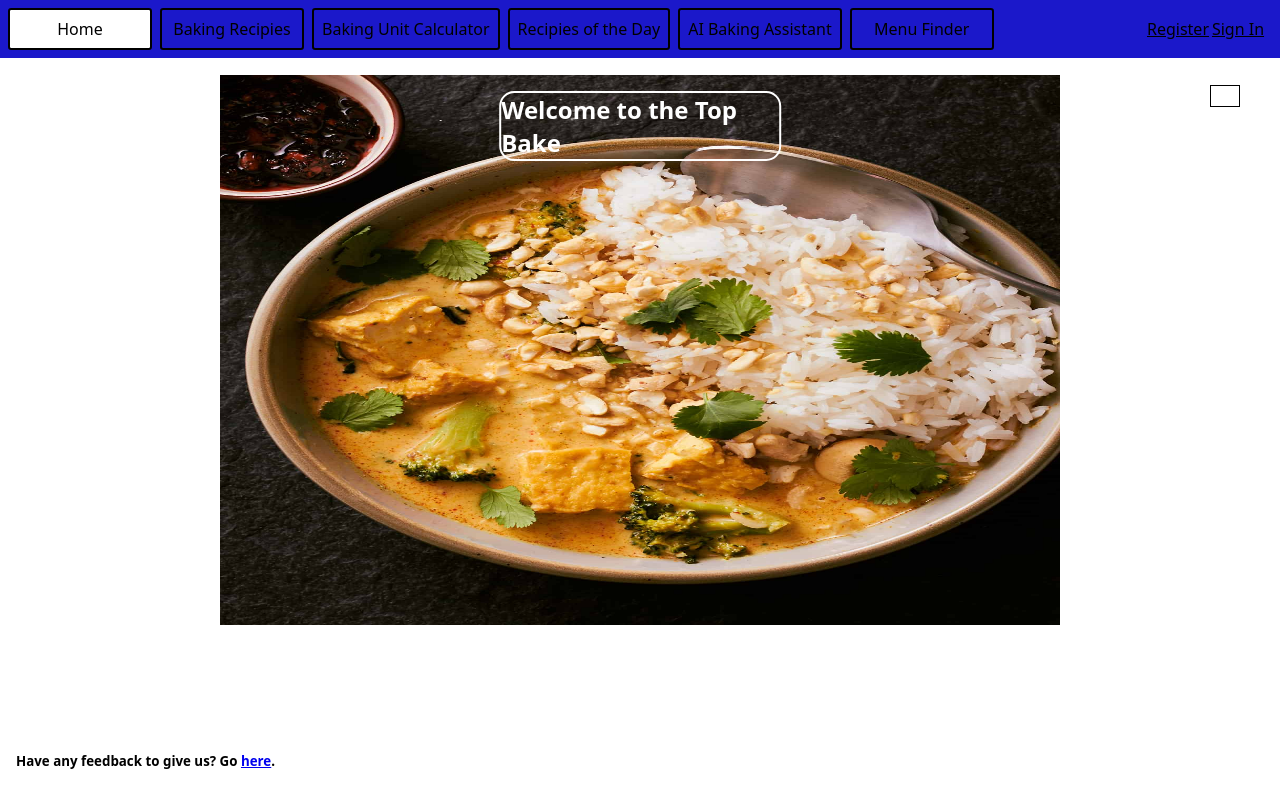
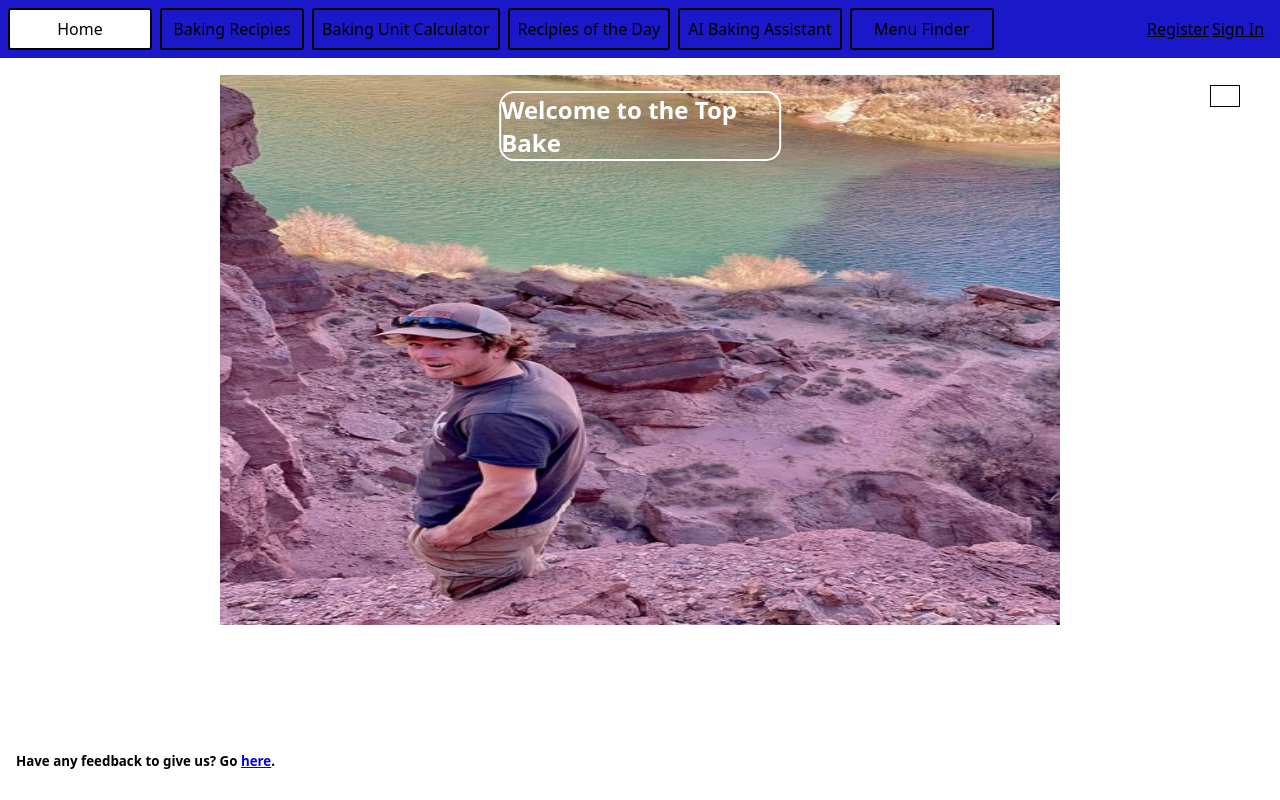
Before and after one commit to ProgramLogic/Baking-Project, a website: page index.html in a window 1280 px wide. Shown: the top 800 px of the page. Drawn offline with Linux system fonts and the light colour scheme.

Commit message:
nick.jpg

```diff
--- a/index.html
+++ b/index.html
@@ -32,7 +32,7 @@
       <h1 class="top2"></h1>
       <div class="box">
       </div>
-      <img class="img" src="ms.jpg">
+      <img class="img" src="nick.jpg">
     </main>
   </body>
 </html>
```
Also changed, not shown: ms.jpg (deleted), nick.jpg (added).
